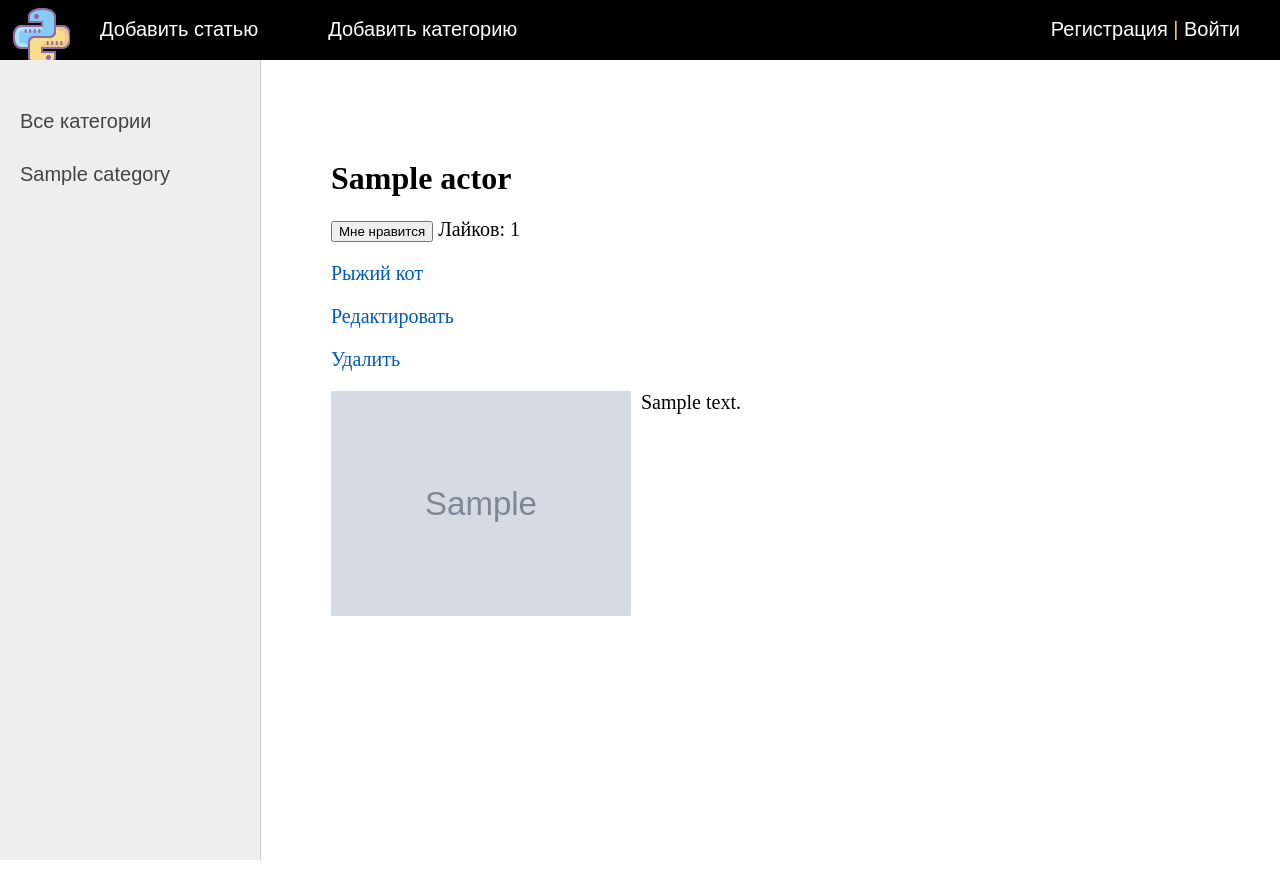
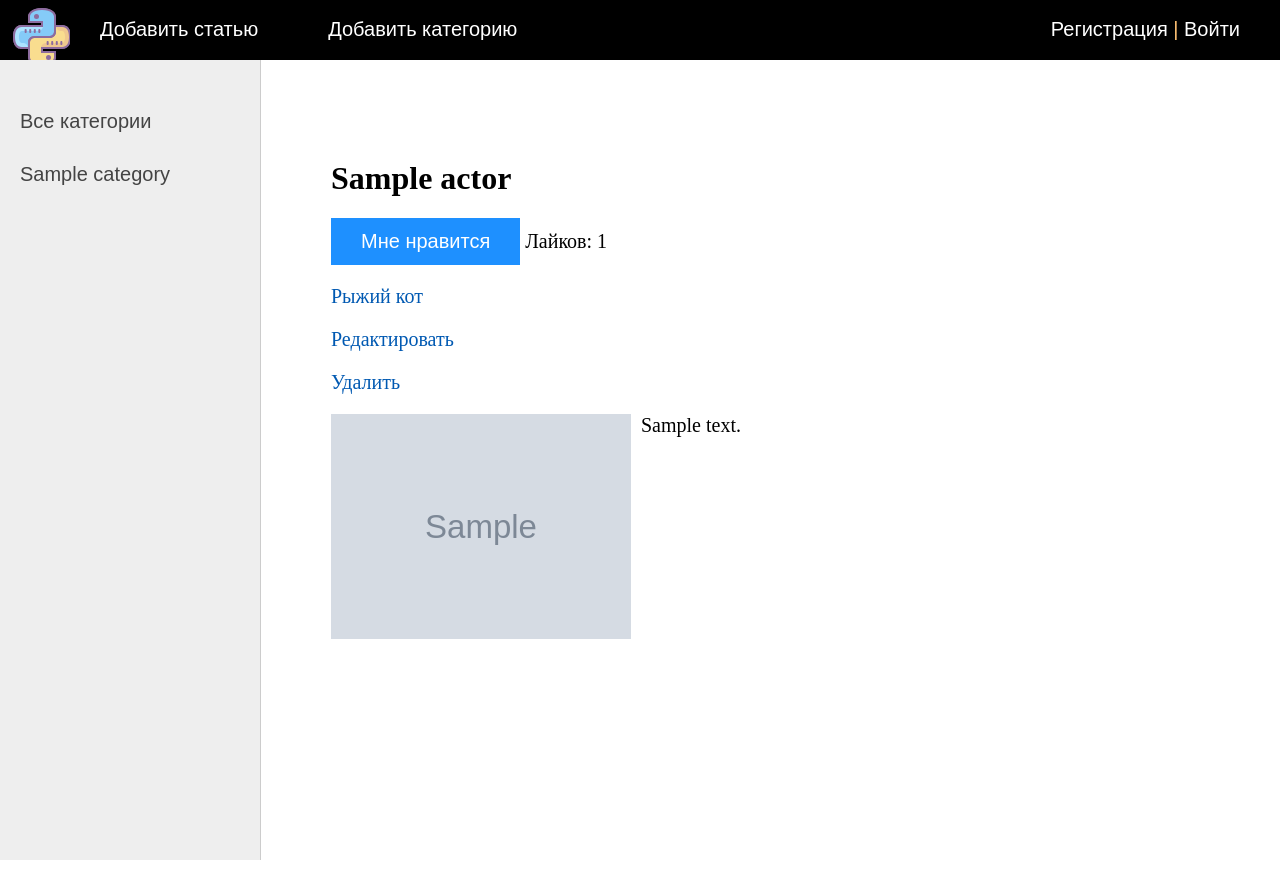
Before and after one commit to KCN6512/django-project, a Django app: a page that uses mynewsite/actor/templates/actor/post.html in a window 1280 px wide. Run offline with Django 4.2, Linux system fonts and the light colour scheme; tables that the repository leaves empty hold one stand-in row (values such as "Sample post"); grey boxes marked "Sample" are stand-in pictures.

Commit message:
css cute button

```diff
--- a/mynewsite/actor/static/actor/css/styles.css
+++ b/mynewsite/actor/static/actor/css/styles.css
@@ -445,3 +445,18 @@ ul.lang-list li a:hover {color: #fdc073;}
 .list-pages .page-num-selected:hover {
 	box-shadow: none;
 }
+
+/* Style buttons */
+.btn {
+	background-color: DodgerBlue;
+	border: none;
+	color: white;
+	padding: 12px 30px;
+	cursor: pointer;
+	font-size: 20px;
+  }
+
+  /* Darker background on mouse-over */
+  .btn:hover {
+	background-color: RoyalBlue;
+  }
--- a/mynewsite/actor/templates/actor/post.html
+++ b/mynewsite/actor/templates/actor/post.html
@@ -4,7 +4,7 @@
 <h1>{{ post.title }}</h1>
 <form action="{% url 'like_post' post.slug %}" method="POST">
     {% csrf_token %}
-    <button type="submit", name="post_slug", value="{{ post.slug }}">Мне нравится</button>
+    <button type="submit", name="post_slug", value="{{ post.slug }}" class="btn">Мне нравится</button>
     Лайков: {{ total_likes }}
 </form>
 <p><a href="{% url 'post' 'rijiy-cat' %}">Рыжий кот</a></p>
--- a/mynewsite/actor/views.py
+++ b/mynewsite/actor/views.py
@@ -124,8 +124,8 @@ class ActorUpdate(LoginRequiredMixin, UpdateView):
     #template_name = 'actor/actor_update.html' #всегда нужно указывать папку
     template_name_suffix = '_update_form'
 
-    def get_queryset(self) -> models.query.QuerySet:
-        return Actor.objects.filter(pk=self.kwargs['post_pk'])
+    def get_object(self) -> models.query.QuerySet:
+        return Actor.objects.get(pk=self.kwargs['post_pk'])
 
     pk_url_kwarg = 'post_pk' # обязательно для UpdateView
 
```
